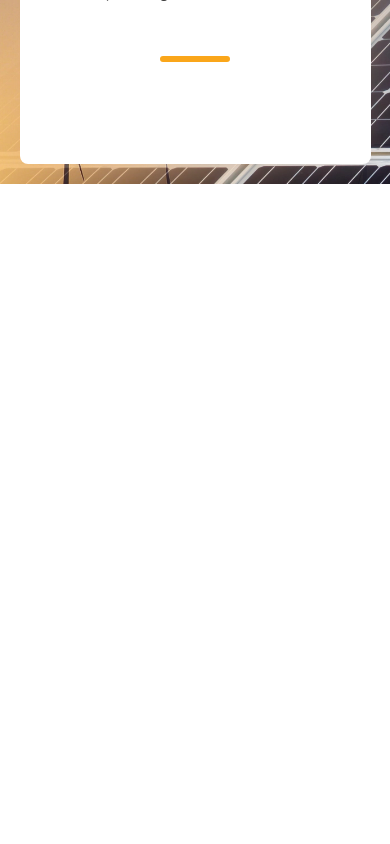
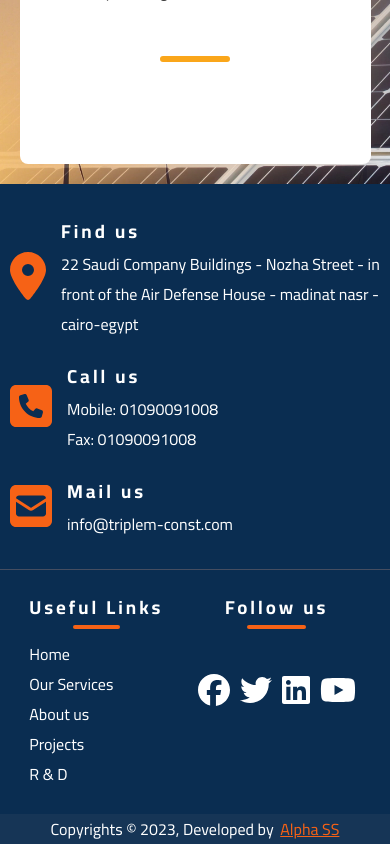
Before and after one commit to sherifloka2013/Triple-M, a React (Create React App) app: page /about in a window 390 px wide. Shown: the part 2804-3648 px from the top of the page. Before the commit the page ends 2988 px from the top, so only its background shows below. Built offline with nearby package versions, Linux system fonts and the light colour scheme; no server answers; a web font is replaced by a local one.

Commit message:
Adding footer with responsive design

```diff
--- a/package.json
+++ b/package.json
@@ -4,6 +4,7 @@
   "private": true,
   "dependencies": {
     "@fortawesome/fontawesome-svg-core": "^6.2.1",
+    "@fortawesome/free-brands-svg-icons": "^6.3.0",
     "@fortawesome/free-solid-svg-icons": "^6.2.1",
     "@fortawesome/react-fontawesome": "^0.2.0",
     "@testing-library/jest-dom": "^5.16.5",
--- /dev/null
+++ b/src/components/Footer/Footer.css
@@ -0,0 +1,187 @@
+footer
+{
+    background: #0A2D51;
+    width: 100%;
+    display: flex;
+    color: white;
+    flex-direction: column;
+    align-items: center;
+}
+
+#footer
+{
+    width: 70%;
+    margin-bottom: 25px;
+}
+
+#footer img
+{
+ width: auto;
+}
+#footerSecondSection
+{
+    display: flex;
+    justify-content: space-evenly;
+}
+
+#footerLogo ,#footerAbout ,#footerSocial
+{
+    max-width: 33%;
+}
+
+#footerLogo
+{
+    display: flex;
+    flex-direction: column;
+    align-items: center;
+    text-align: center;
+}
+footer h3
+{
+    letter-spacing: 3px;
+}
+#footerAbout ,#footerSocial
+{
+    padding-top: 20px;
+}
+
+#footerAbout h3,#footerSocial h3
+{
+   text-align: center;
+
+}
+
+#footerAbout h3::after,#footerSocial h3::after
+{
+    content: '';
+    display: block;
+    margin: auto;
+    margin-bottom:10px;
+    height: 4px;
+    width: 35%;
+    background: #F66216;
+    border-radius: 24px;
+
+}
+#footerAbout li a
+{
+    transition: all 0.3s ease-in-out;
+}
+#footerAbout li a:hover
+{
+    padding-left: 5px;
+    cursor: pointer;
+    color: #F66216  ;
+}
+
+#footerAbout ul li a
+{
+    color: white;
+}
+#footerContact
+{
+    padding: 20px 0;
+    display: flex;
+    justify-content: space-evenly;
+    border-bottom: 1px solid #ffb58f3d;
+}
+
+.footerContactSection
+{
+    display: flex;
+    align-items: center;
+    max-width: 33%;
+}
+
+.footerContactSection svg
+{
+    font-size: 3rem;
+    color: #F66216;
+
+}
+
+#footerSocial a
+{
+    color: white;
+}
+
+#footerSocial h3{
+    margin-bottom: 40px;}
+
+#footerSocial svg
+{
+    font-size: 2rem;
+    margin: 5px;
+}
+
+#footerSocial svg:hover
+{
+    cursor: pointer;
+    transition: all 0.3s ease-in-out;
+}
+
+#footerSocial #fb:hover
+{
+    color: #3b5998;
+}
+#footerSocial #twitter:hover
+{
+    color: #00acee;
+}
+
+#footerSocial #linkedin:hover
+{
+    color: #0A66C2;
+}
+#footerSocial #youtube:hover
+{
+    color: #FF0000;
+}
+.contactData
+{
+    margin-left: 15px;
+    display: flex;
+    flex-direction: column;
+}
+
+#copyRights
+{
+    width: 100%;
+    background: #163556;
+    text-align: center;
+}
+
+
+@media screen and (max-width: 992px)
+{
+   #footer
+   {
+    width: auto;
+   }
+}
+@media screen and (max-width: 660px)
+{
+     #footer
+     {
+        width: auto;
+     }
+     #footerContact
+     {
+        flex-direction: column;
+     }
+     .footerContactSection {
+        display: flex;
+        align-items: center;
+        max-width: max-content;
+        margin: 10px;
+     }
+
+     #footerLogo
+     {
+        display: none;
+     }
+
+     #footerAbout, #footerSocial {
+         max-width: max-content;
+    }
+}
--- /dev/null
+++ b/src/components/Footer/Footer.js
@@ -0,0 +1,76 @@
+import React from "react";
+import './Footer.css';
+import { Link } from "react-router-dom";
+import logo from '../../assets/logo.png';
+import { FontAwesomeIcon } from '@fortawesome/react-fontawesome';
+import { faSquarePhone , faSquareEnvelope, faLocationDot} from '@fortawesome/free-solid-svg-icons'
+import { faFacebook, faLinkedin, faTwitter, faYoutube } from "@fortawesome/free-brands-svg-icons";
+
+const Footer = () =>
+{
+   return(
+   <footer>
+        <div id="footer">
+            <div id="footerContact">
+                <div id="footerLocation" className="footerContactSection">
+                    <FontAwesomeIcon icon={faLocationDot} />
+                    <div className="contactData">
+                            <h3>Find us</h3>
+                            <span>22 Saudi Company Buildings - Nozha Street - in front of the Air Defense House - madinat nasr -cairo-egypt</span>
+                    </div>
+                </div>
+                <div id="footerMobile" className="footerContactSection">
+                    <FontAwesomeIcon icon={faSquarePhone} />
+                    <div className="contactData">
+                            <h3>Call us</h3>
+                            <span>Mobile: 01090091008</span>
+                            <span>Fax: 01090091008</span>
+                    </div>
+                </div>
+                <div id="footerMail" className="footerContactSection">
+                    <FontAwesomeIcon icon={faSquareEnvelope} />
+                    <div className="contactData">
+                            <h3>Mail us</h3>
+                            <span>info@triplem-const.com</span>
+                    </div>
+                </div>
+            </div>
+            <div id="footerSecondSection">
+                <div id="footerLogo">
+                    <figure>
+                        <Link to="/">
+                        <img src={logo} alt="MMM logo"/>
+                        </Link>
+                    </figure>
+                    <p>Triple M Construction Company has been established as Construction Company in Egypt 1998.
+                        Our traditional business model is based on the public contracting.</p>
+                </div>
+                <div id="footerAbout">
+                    <h3>Useful Links</h3>
+                    <ul>
+                        <li><Link to="/">Home</Link></li>
+                        <li><Link to="/services">Our Services</Link></li>
+                        <li><Link to="/about">About us</Link></li>
+                        <li><Link to="/projectReference">Projects</Link></li>
+                        <li><Link to="/REEF">R & D</Link></li>
+                    </ul>
+                </div>
+                <div id="footerSocial">
+                    <h3>Follow us</h3>
+                   <Link target="_blank" to="https://www.facebook.com/triplemconst"><FontAwesomeIcon icon={faFacebook} id="fb"/></Link>
+                    <Link target="_blank" to="https://triplem-const.com/#"><FontAwesomeIcon icon={faTwitter} id="twitter"/></Link>
+                    <Link target="_blank" to="https://ae.linkedin.com/company/triple-m-construction"><FontAwesomeIcon icon={faLinkedin} id="linkedin"/></Link>
+                    <Link target="_blank" to="https://triplem-const.com/#"><FontAwesomeIcon icon={faYoutube} id="youtube"/></Link>
+                </div>
+            </div>
+        </div>
+        <div id="copyRights">
+<span>Copyrights © 2023, Developed by <span style={{marginLeft:"3px",color:"#f66216",textDecoration:"underline",cursor:"pointer"}}>Alpha SS</span></span>
+        </div>
+   </footer>
+
+
+   );
+}
+
+export {Footer};
--- a/src/components/Navbar/navBar.css
+++ b/src/components/Navbar/navBar.css
@@ -16,7 +16,7 @@
 }
 
 #NavBar ul a{
-    color: antiquewhite;
+    color: white;
     transition: all 0.3s ease-in-out;
     font-size: larger;
 }
--- a/src/modules/router/router.js
+++ b/src/modules/router/router.js
@@ -10,6 +10,7 @@ import { REEF } from "../../pages/REEF/REEF";
 import { News } from "../../pages/News/News";
 import { Careers } from "../../pages/Careers/Careers";
 import { Contact } from "../../pages/Contact/Contact";
+import {Footer} from "../../components/Footer/Footer";
 
 const AppRouter = () => {
 
@@ -33,7 +34,8 @@ const AppRouter = () => {
 
         <Route path="/" element={<HomePage />} />
         <Route path="*" element={<ErrorPage />}/>
-      </Routes>
+        </Routes>
+      <Footer />
     </Router>
     </>
   );
```
Also changed, not shown: 1 other file (tests, documents, lock files or other folders).
